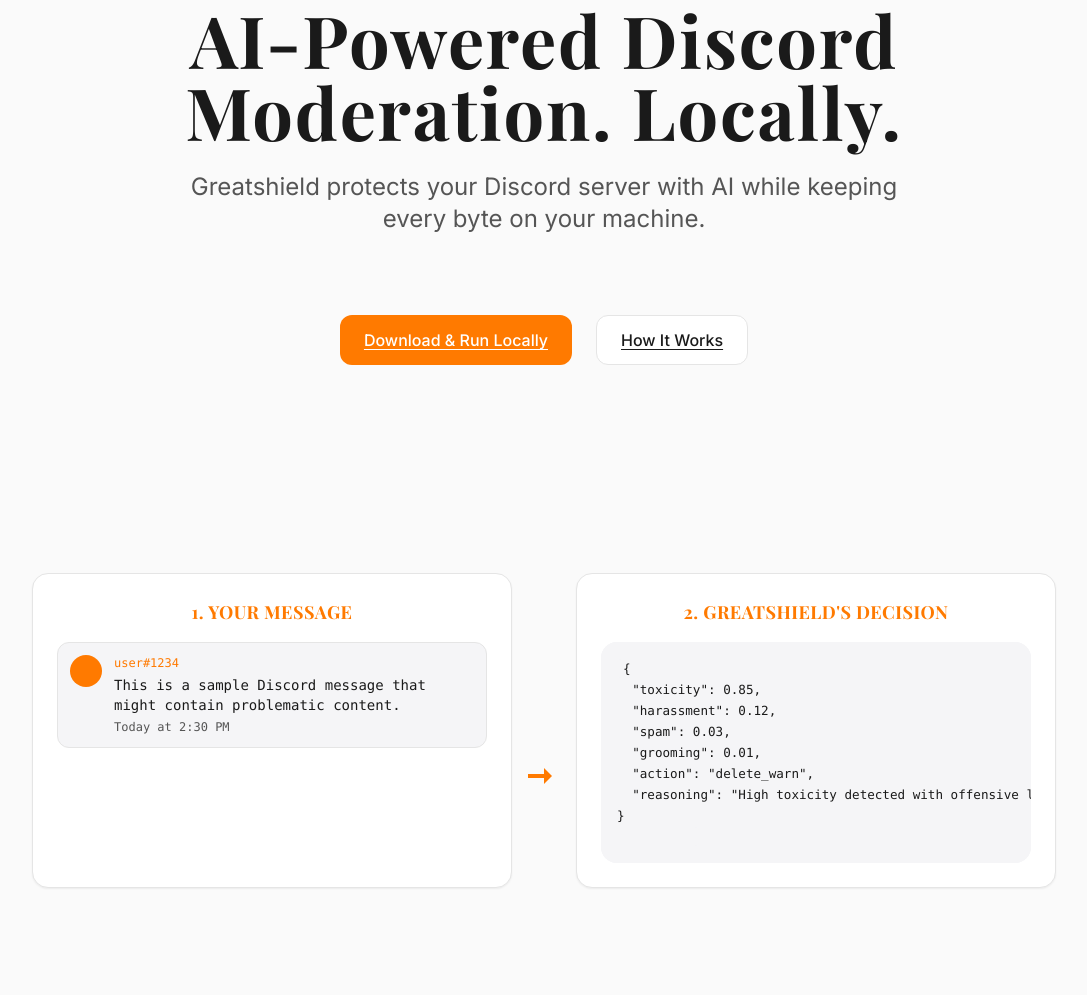
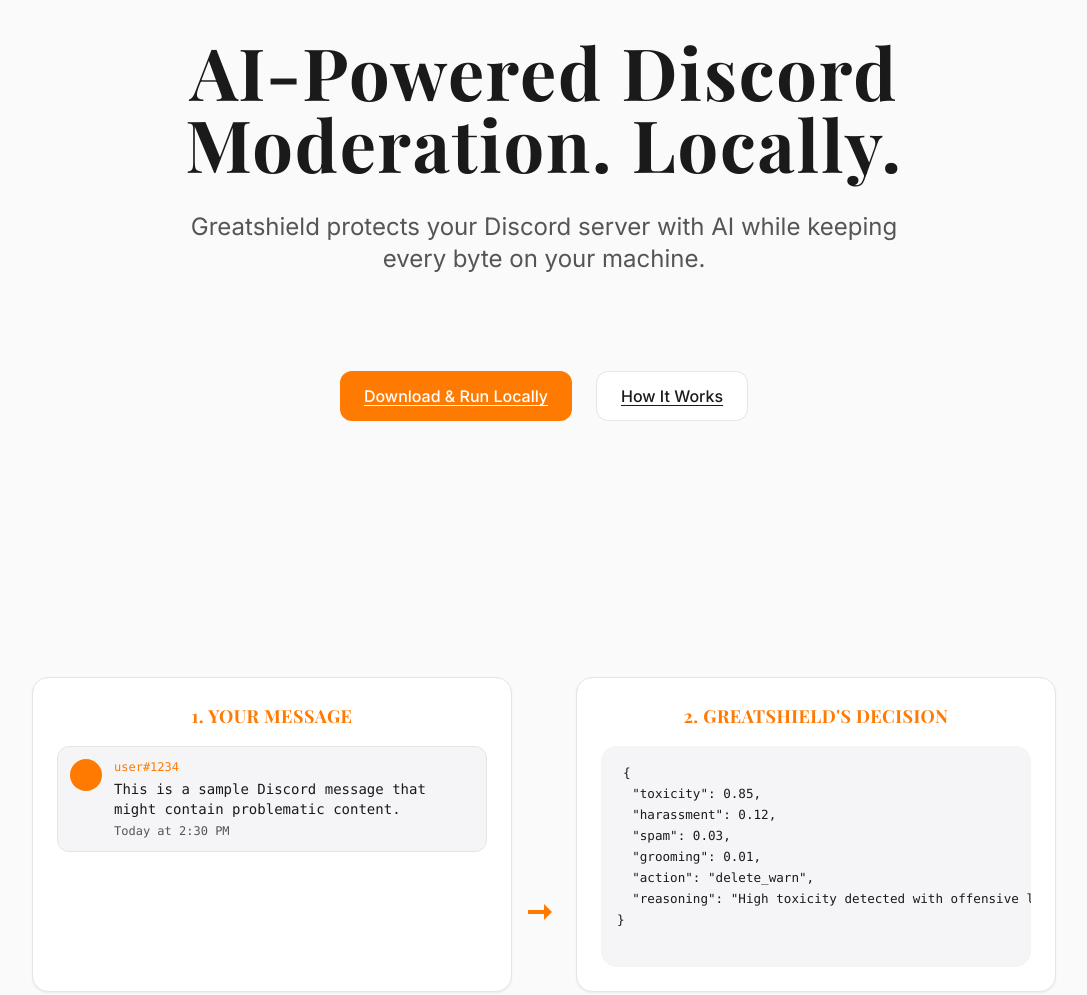
Before and after one commit to barthollomew/greatshield, an Astro site in the folder website/: page / in a window 1280 px wide. Shown: the part 190-1185 px from the top of the page, without its empty margins (96-1183 px from the left). Built offline with nearby package versions, Linux system fonts and the light colour scheme; Astro itself is replaced by a stand-in of ours.

Commit message:
Remove duplicate GitHub Pages workflow and finalize website setup

```diff
--- a/website/src/pages/index.astro
+++ b/website/src/pages/index.astro
@@ -23,7 +23,7 @@
             Greatshield protects your Discord server with AI while keeping every byte on your machine.
           </p>
         </div>
-        <div class="flex flex-col sm:flex-row gap-6 justify-center mt-12">
+        <div class="flex flex-col sm:flex-row gap-6 justify-center mt-16">
           <a href="#download" class="btn-primary">
             Download & Run Locally
           </a>
@@ -80,7 +80,7 @@
       </div>
 
       <!-- Arrow between cards on desktop -->
-      <div class="hidden md:flex justify-center -mt-32 mb-16">
+      <div class="hidden md:flex justify-center -mt-24 mb-20">
         <svg class="text-accent" width="48" height="32" viewBox="0 0 48 32" fill="currentColor">
           <path d="M32 16l-8-8v6H8v4h16v6l8-8z"/>
         </svg>
@@ -241,7 +241,7 @@
         </div>
 
         <!-- Performance Characteristics -->
-        <div class="max-w-4xl mx-auto mt-20 lg:mt-24">
+        <div class="max-w-4xl mx-auto mt-24 lg:mt-32">
           <h3 class="text-2xl md:text-3xl font-serif font-bold text-center mb-16 tracking-wide text-text">
             Performance Characteristics
           </h3>
--- a/website/src/styles/global.css
+++ b/website/src/styles/global.css
@@ -108,23 +108,23 @@
   }
 
   .section-spacing {
-    @apply py-20 sm:py-24 lg:py-32;
+    @apply py-24 sm:py-32 lg:py-40;
   }
 
   .section-spacing-sm {
-    @apply py-12 sm:py-16 lg:py-20;
+    @apply py-16 sm:py-20 lg:py-24;
   }
 
   .content-spacing {
-    @apply space-y-12 sm:space-y-16 lg:space-y-20;
+    @apply space-y-16 sm:space-y-20 lg:space-y-24;
   }
 
   .element-spacing {
-    @apply space-y-8 sm:space-y-10 lg:space-y-12;
+    @apply space-y-10 sm:space-y-12 lg:space-y-16;
   }
 
   .text-spacing {
-    @apply space-y-4 sm:space-y-6;
+    @apply space-y-6 sm:space-y-8;
   }
 
   /* Button styles with proper spacing */
```
Also changed, not shown: website/.github/workflows/pages.yml (deleted).
